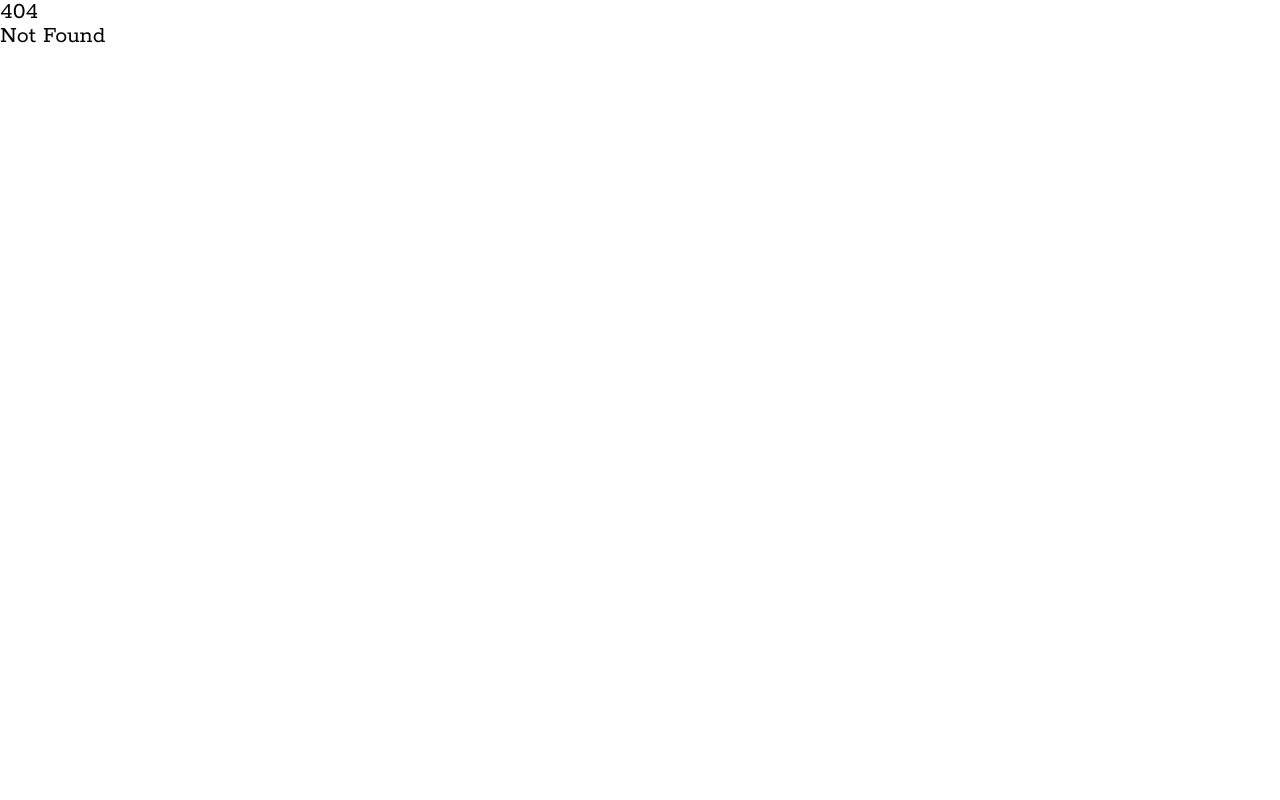
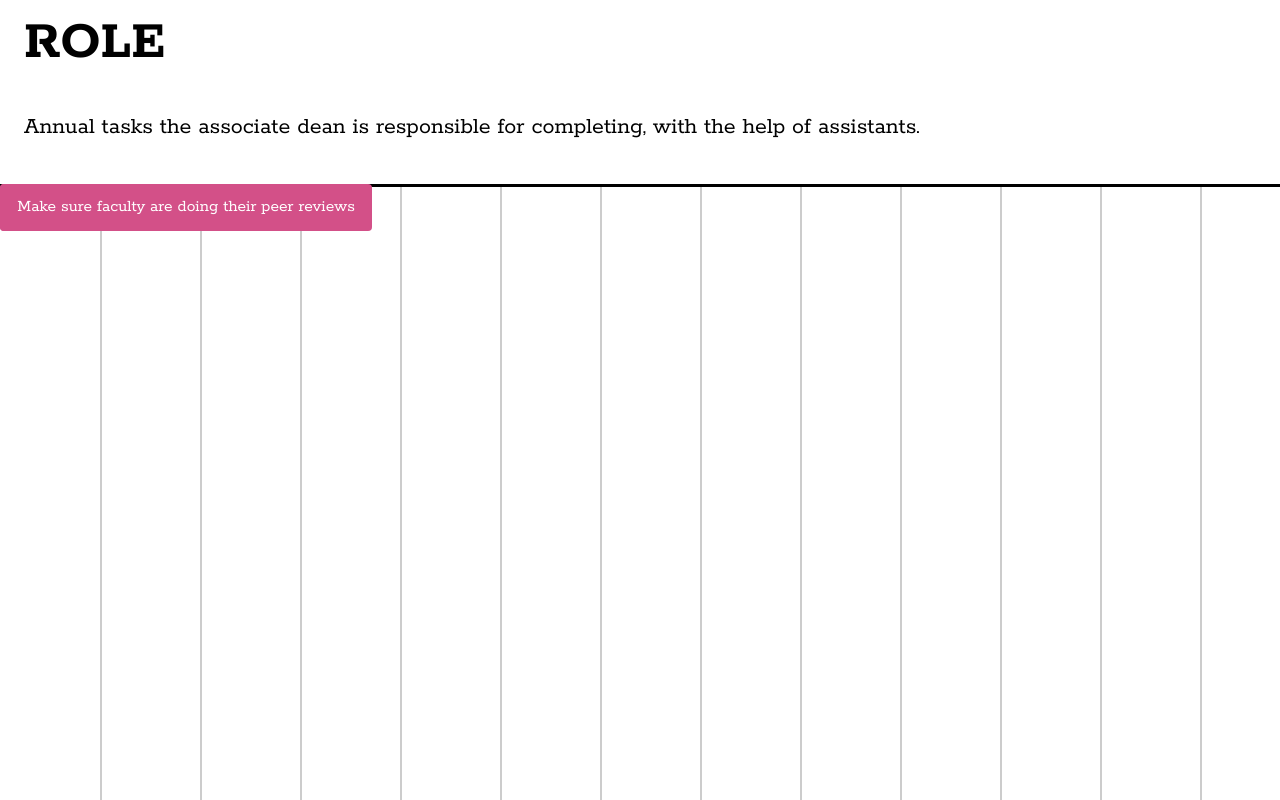
Before and after one commit to amyjko/adminima, a SvelteKit app: page /role in a window 1280 px wide. Before the commit this address had no page. Built offline with nearby package versions, Linux system fonts and the light colour scheme.

Commit message:
Some progress on role view.

```diff
--- a/package.json
+++ b/package.json
@@ -32,5 +32,8 @@
 		"vite": "^4.4.2",
 		"vitest": "^0.32.2"
 	},
-	"type": "module"
+	"type": "module",
+	"dependencies": {
+		"date-fns": "^2.30.0"
+	}
 }
--- /dev/null
+++ b/src/lib/ActivityPill.svelte
@@ -0,0 +1,18 @@
+<script lang="ts">
+	import type Activity from '../types/Activity';
+
+	export let activity: Activity;
+</script>
+
+<div class="activity">{activity.what}</div>
+
+<style>
+	.activity {
+		position: absolute;
+		background: var(--salient);
+		padding: var(--spacing);
+		border-radius: var(--radius);
+		color: var(--background);
+		font-size: var(--small-size);
+	}
+</style>
--- /dev/null
+++ b/src/lib/Time.svelte
@@ -0,0 +1,76 @@
+<script lang="ts">
+	import type Activity from '../types/Activity';
+	import { toDate } from '../types/Day';
+	import { addYears, compareAsc, differenceInWeeks } from 'date-fns';
+	import ActivityPill from './ActivityPill.svelte';
+
+	let activities: Activity[] = [
+		{
+			id: 'hi',
+			previous: null,
+			start: { date: 13, month: 10, year: 2023 },
+			repeat: null,
+			icon: '🧑🏻‍🏫',
+			what: 'Make sure faculty are doing their peer reviews',
+			why: 'Required by faculty code',
+			leader: 'Amy',
+			collaborators: ['Victor'],
+			how: []
+		},
+		{
+			id: 'hi',
+			previous: null,
+			start: { date: 1, month: 1, year: 2023 },
+			repeat: null,
+			icon: '🧑🏻‍🏫',
+			what: 'CAP',
+			why: 'Required by faculty code',
+			leader: 'Amy',
+			collaborators: ['Victor'],
+			how: []
+		}
+	];
+
+	// How many pixels a week should be.
+	const PixelsPerWeek = 100;
+
+	$: sorted = activities.sort((a, b) => compareAsc(toDate(a.start), toDate(b.start)));
+
+	// Start week is the earliest activity based on start day
+	$: start = toDate(sorted[0].start);
+
+	// End week is now plus 3 years
+	const end = addYears(new Date(), 3);
+
+	// How many weeks between the start and end?
+	$: count = differenceInWeeks(end, start);
+
+	// Create a list of weeks
+	let weeks: number[] = [];
+	$: for (let week = 1; week <= count; week++) {
+		weeks.push(week);
+	}
+</script>
+
+<div class="time">
+	{#each weeks as num}
+		<div class="tick" style:left="{num * PixelsPerWeek}px" />
+	{/each}
+	{#each activities as activity}<ActivityPill {activity} />{/each}
+</div>
+
+<style>
+	.time {
+		flex-grow: 1;
+		overflow: auto;
+		position: relative;
+		box-shadow: inset 0px 3px var(--border);
+	}
+
+	.tick {
+		position: absolute;
+		top: 3px;
+		bottom: 0;
+		border: 1px solid var(--separator);
+	}
+</style>
--- a/src/routes/+layout.svelte
+++ b/src/routes/+layout.svelte
@@ -5,17 +5,22 @@
 
 	:root {
 		font-family: 'Rokkitt', sans-serif;
-		font-size: 18pt;
+		font-size: var(--normal-size);
 		line-height: 1;
 
 		--spacing: 1em;
+		--radius: 4px;
+		--normal-size: 18pt;
+		--small-size: 13pt;
 		--error: #e25f55;
 		--warning: #e28d1d;
 		--other: #b349cb;
 		--salient: #d35088;
 		--focus: #784ada;
 		--background: #ffffff;
+		--separator: #cccccc;
 		--foreground: #000000;
+		--border: #000000;
 		--thickness: 4px;
 	}
 
@@ -134,6 +139,6 @@
 		src: url(/fonts/Rokkitt.ttf) format('truetype');
 	}
 	:global(body) {
-		line-height: 1;
+		line-height: 0.7;
 	}
 </style>
--- /dev/null
+++ b/src/routes/role/+page.svelte
@@ -0,0 +1,30 @@
+<script lang="ts">
+	import Header from '../../lib/Header.svelte';
+	import Paragraph from '../../lib/Paragraph.svelte';
+	import Time from '../../lib/Time.svelte';
+
+	let name = 'Associate Dean for Academics';
+	let description =
+		'Annual tasks the associate dean is responsible for completing, with the help of assistants.';
+</script>
+
+<div class="scope">
+	<div class="meta">
+		<Header>Role</Header>
+		<Paragraph>{description}</Paragraph>
+	</div>
+	<Time />
+</div>
+
+<style>
+	.scope {
+		display: flex;
+		flex-direction: column;
+		width: 100vw;
+		height: 100vh;
+	}
+
+	.meta {
+		padding: var(--spacing);
+	}
+</style>
--- /dev/null
+++ b/src/types/Day.ts
@@ -0,0 +1,49 @@
+/**
+ * A specification of when to repeat an activity
+ * - date n, no week = nth day of every month
+ * - weekday n, no date = every nth day of the week
+ * - date n and weekday m = every mth weekday of every month
+ * - no date, no weekday = no repeat
+ */
+
+/** Every nth day of the month */
+export type MonthDate = {
+	type: 'month-date';
+	/** 1-31 */
+	date: number;
+};
+
+/** Every nth weekday of every week */
+export type Weekday = {
+	type: 'weekday';
+	/** 1-7, Monday through Sunday */
+	weekday: number;
+};
+
+/** Every nth weekday of every week */
+export type MonthWeek = {
+	type: 'month-week';
+	/** 1-5 */
+	week: number;
+	/** 1-7, Monday through Sunday */
+	weekday: number | null;
+};
+
+/** A concrete date */
+export type Day = {
+	/** 1-31 */
+	date: number;
+	/** 1-12 */
+	month: number;
+	year: number;
+};
+
+export function toDate(day: Day) {
+	return new Date(day.year, day.month - 1, day.date - 1);
+}
+
+export type Weeks = number;
+
+type Repeat = MonthDate | Weekday | MonthWeek;
+
+export default Repeat;
--- a/src/types/Task.ts
+++ b/src/types/Task.ts
@@ -1,5 +1,4 @@
 import type Markup from './Markup';
-import type Moment from './Moment';
 import type { PersonID } from './Person';
 
 export type TaskID = string;
@@ -7,8 +6,8 @@ export type TaskID = string;
 /** A part of completing an activity. */
 type Task = {
 	id: TaskID;
-	/** an optional due date or numbe of days after starting when task should be done */
-	due: Moment | null;
+	/** optional number of days after activity start date when the task is due */
+	due: number;
 	/** what the task is */
 	what: Markup;
 	/** how to do the task, in terms of subtasks */
```
Also changed, not shown: src/lib/Markup.svelte (added, +7 -0 lines), src/types/Activity.ts (+6 -8 lines), src/types/Moment.ts (deleted, +0 -21 lines), src/types/Role.ts (renamed from src/types/Scope.ts, +5 -3 lines), 1 other file (tests, documents, lock files or other folders).
